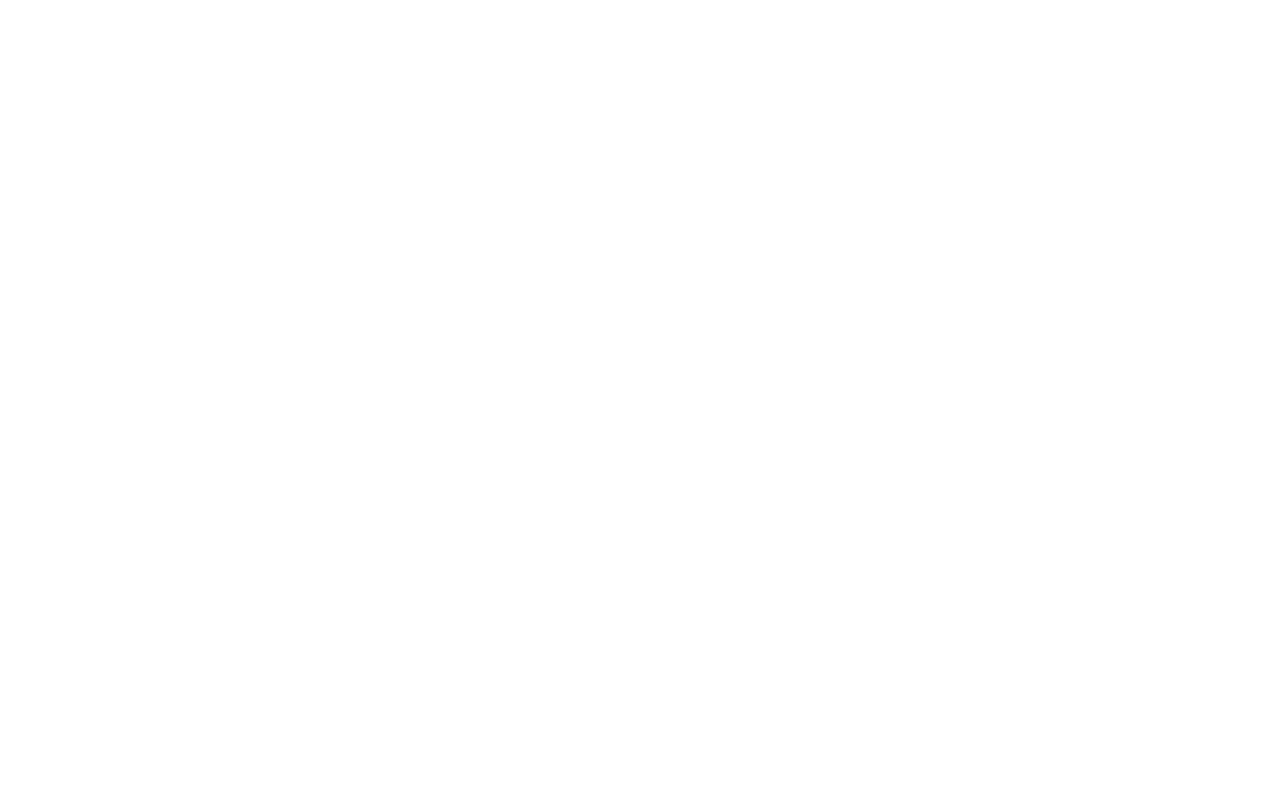
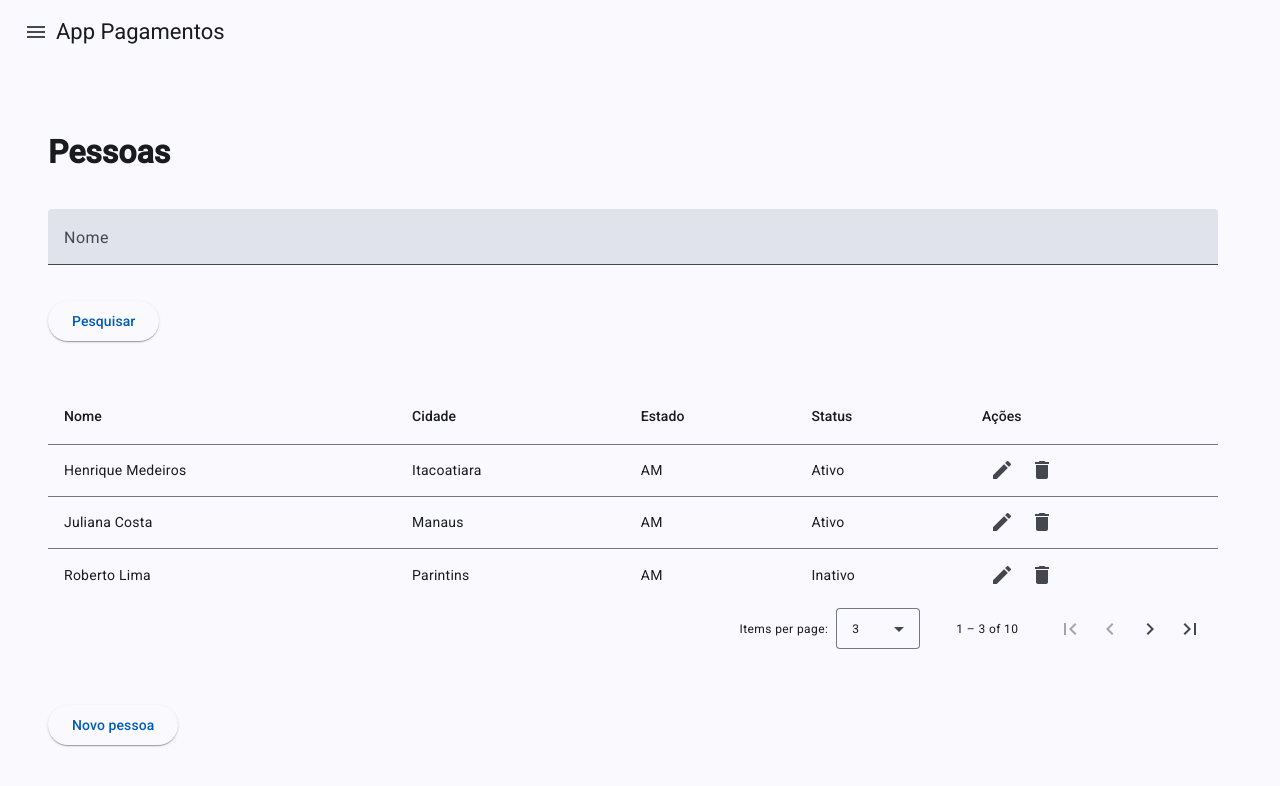
Before and after one commit to HenriqueGalvim/app-pagamentos, an Angular app: page /pessoas in a window 1280 px wide. Before the commit this address led to /. Shown: the top 786 px of the page. Built offline with nearby package versions, Linux system fonts and the light colour scheme.

Commit message:
Adicionando o formulário de pesquisa de pessoas

```diff
--- /dev/null
+++ b/src/app/pessoas/pessoas.component.html
@@ -0,0 +1,70 @@
+<div class="container">
+  <h1><b>Pessoas</b></h1>
+
+  <mat-form-field appearance="fill" class="campo-nome">
+    <mat-label>Nome</mat-label>
+    <input matInput [(ngModel)]="nome" placeholder="Digite o nome">
+  </mat-form-field>
+
+  <button mat-raised-button color="primary" class="botao-pesquisar">
+    Pesquisar
+  </button>
+</div>
+
+<!-- Tabela de Dados -->
+<div class="tabela-container">
+  <table mat-table [dataSource]="dataSource" class="mat-elevation-z8">
+
+    <!-- Coluna: Nome -->
+    <ng-container matColumnDef="nome">
+      <th mat-header-cell *matHeaderCellDef> Nome </th>
+      <td mat-cell *matCellDef="let pessoa"> {{ pessoa.nome }} </td>
+    </ng-container>
+
+    <!-- Coluna: Cidade -->
+    <ng-container matColumnDef="cidade">
+      <th mat-header-cell *matHeaderCellDef> Cidade </th>
+      <td mat-cell *matCellDef="let pessoa"> {{ pessoa.cidade }} </td>
+    </ng-container>
+
+    <!-- Coluna: Vencimento -->
+    <ng-container matColumnDef="estado">
+      <th mat-header-cell *matHeaderCellDef> Estado </th>
+      <td mat-cell *matCellDef="let pessoa"> {{ pessoa.estado }} </td>
+    </ng-container>
+
+    <!-- Coluna: Pagamento -->
+    <ng-container matColumnDef="status">
+      <th mat-header-cell *matHeaderCellDef> Status </th>
+      <td mat-cell *matCellDef="let pessoa"> {{ pessoa.status }} </td>
+    </ng-container>
+
+    <!-- Coluna: Ações -->
+    <ng-container matColumnDef="acoes">
+      <th mat-header-cell *matHeaderCellDef> Ações </th>
+      <td mat-cell *matCellDef="let lanc">
+        <button mat-icon-button color="primary" matTooltip="Editar" matTooltipPosition="above">
+          <mat-icon>edit</mat-icon>
+        </button>
+        <button mat-icon-button color="warn" matTooltip="Excluir" matTooltipPosition="above">
+          <mat-icon>delete</mat-icon>
+        </button>
+      </td>
+    </ng-container>
+
+    <!-- Cabeçalho e Linhas -->
+    <tr mat-header-row *matHeaderRowDef="colunas"></tr>
+    <tr mat-row *matRowDef="let row; columns: colunas;"></tr>
+  </table>
+
+  <!-- Paginação -->
+  <mat-paginator [length]="pessoas.length"
+                 [pageSize]="3"
+                 [pageSizeOptions]="[3, 10, 20]"
+                 showFirstLastButtons>
+  </mat-paginator>
+</div>
+
+<div class="container">
+  <button mat-raised-button color="primary">Novo pessoa</button>
+</div>
--- /dev/null
+++ b/src/app/pessoas/pessoas.component.scss
@@ -0,0 +1,27 @@
+.container {
+  padding: 24px;
+  width: 95%;
+
+  @media (min-width: 1600px) {
+    width: 70%;
+  }
+
+  h1 {
+    font-weight: bold;
+  }
+
+  .campo-nome {
+    width: 100%;
+    margin-top: 16px;
+  }
+
+  .botao-pesquisar {
+    margin-top: 16px;
+  }
+}
+
+.tabela-container {
+  margin: 24px;
+  width: 95%;
+  overflow-x: auto;
+}
--- /dev/null
+++ b/src/app/pessoas/pessoas.component.ts
@@ -0,0 +1,53 @@
+import { CommonModule } from '@angular/common';
+import { AfterViewInit, Component, OnInit, ViewChild } from '@angular/core';
+import { FormsModule } from '@angular/forms';
+import { MatButtonModule } from '@angular/material/button';
+import { MatFormFieldModule } from '@angular/material/form-field';
+import { MatIconModule } from '@angular/material/icon';
+import { MatInputModule } from '@angular/material/input';
+import { MatPaginator, MatPaginatorModule } from '@angular/material/paginator';
+import { MatTableDataSource, MatTableModule } from '@angular/material/table';
+import { MatTooltipModule } from '@angular/material/tooltip';
+
+@Component({
+  selector: 'app-pessoas',
+  imports: [FormsModule,
+    CommonModule,
+    MatPaginatorModule,
+    MatIconModule,
+    MatFormFieldModule,
+    MatInputModule,
+    MatButtonModule,
+    MatTableModule,
+    MatTooltipModule],
+  templateUrl: './pessoas.component.html',
+  styleUrl: './pessoas.component.scss'
+})
+export class PessoasComponent implements OnInit, AfterViewInit {
+  nome = '';
+
+  colunas: string[] = ['nome', 'cidade', 'estado', 'status', 'acoes'];
+
+  pessoas = [
+    { nome: 'Henrique Medeiros', cidade: 'Itacoatiara', estado: 'AM', status: 'Ativo' },
+    { nome: 'Juliana Costa', cidade: 'Manaus', estado: 'AM', status: 'Ativo' },
+    { nome: 'Roberto Lima', cidade: 'Parintins', estado: 'AM', status: 'Inativo' },
+    { nome: 'Ana Paula Souza', cidade: 'Itacoatiara', estado: 'AM', status: 'Ativo' },
+    { nome: 'Marcos Vinícius', cidade: 'Tefé', estado: 'AM', status: 'Ativo' },
+    { nome: 'Larissa Oliveira', cidade: 'Coari', estado: 'AM', status: 'Inativo' },
+    { nome: 'Carlos Henrique', cidade: 'Itacoatiara', estado: 'AM', status: 'Ativo' },
+    { nome: 'Fernanda Andrade', cidade: 'Manacapuru', estado: 'AM', status: 'Ativo' },
+    { nome: 'João Victor Mendes', cidade: 'Tabatinga', estado: 'AM', status: 'Inativo' },
+    { nome: 'Patrícia Ramos', cidade: 'Itacoatiara', estado: 'AM', status: 'Ativo' }
+  ];
+
+  dataSource = new MatTableDataSource(this.pessoas);
+
+  @ViewChild(MatPaginator) paginator!: MatPaginator;
+
+  ngOnInit(): void {}
+
+  ngAfterViewInit(): void {
+    this.dataSource.paginator = this.paginator;
+  }
+}
```
Also changed, not shown: src/app/app.routes.ts (+5 -3 lines), 1 other file (tests, documents, lock files or other folders).
